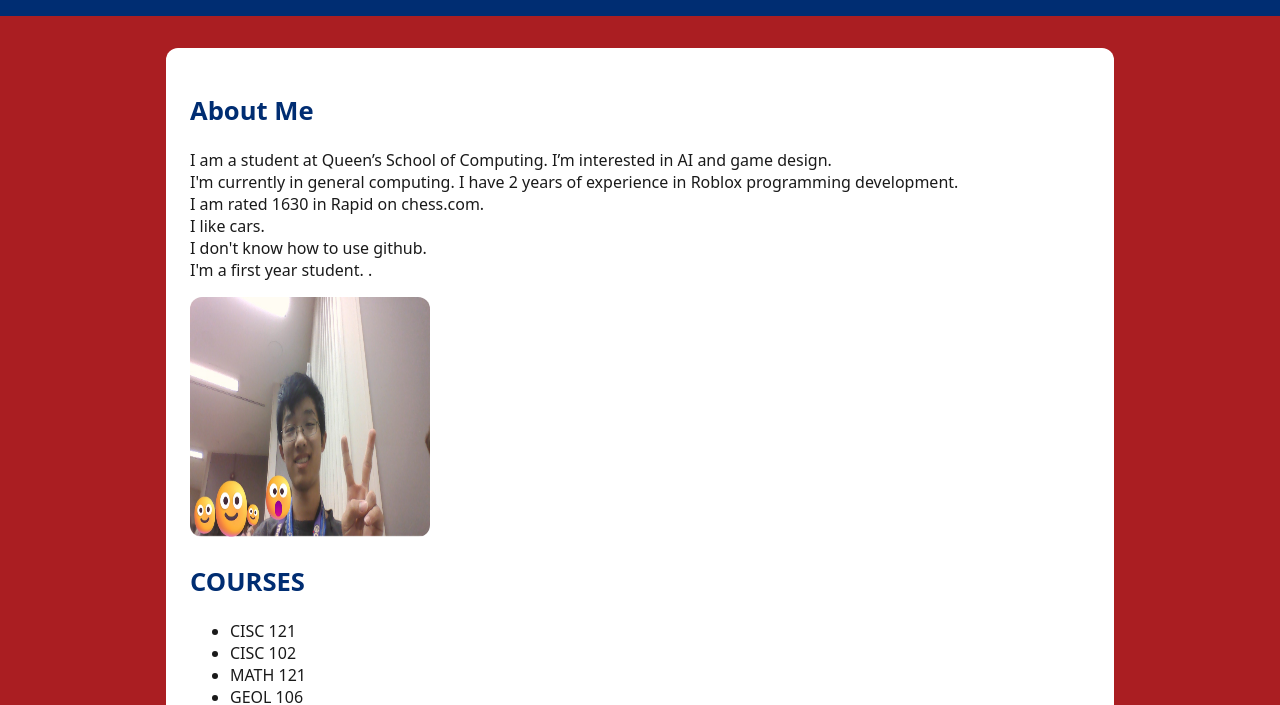
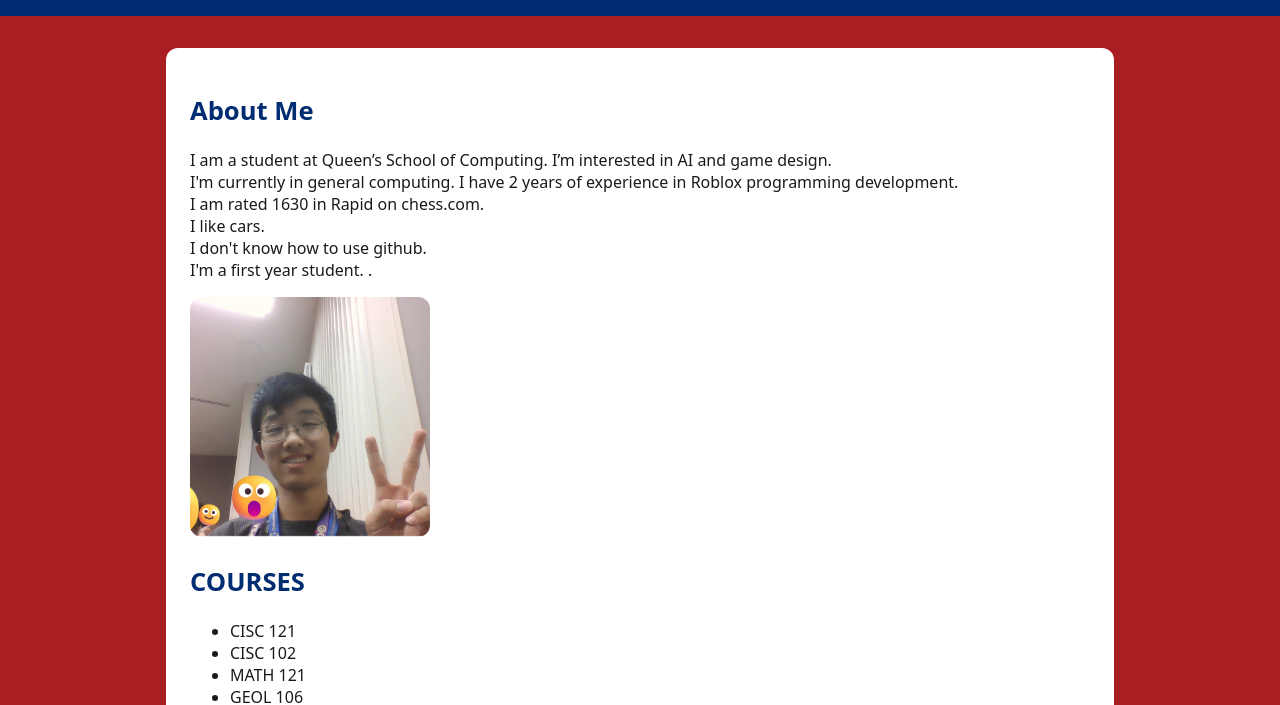
Before and after one commit to Waynely6262/queens-student-page, a plain HTML site: page index.html in a window 1280 px wide. Shown: the part 102-807 px from the top of the page. Drawn offline with Linux system fonts and the light colour scheme.

Commit message:
Update style.css
add cropping to image property of css

```diff
--- a/style.css
+++ b/style.css
@@ -9,4 +9,4 @@ a { color: var(--blue); }
 /* example: make headings blue and a bit larger */
 h2 { color: var(--blue); font-size: 1.6rem; }
 /* example: make your photo round */
-img { border-radius: 12px; }
+img { border-radius: 12px; object-fit: cover}
```
